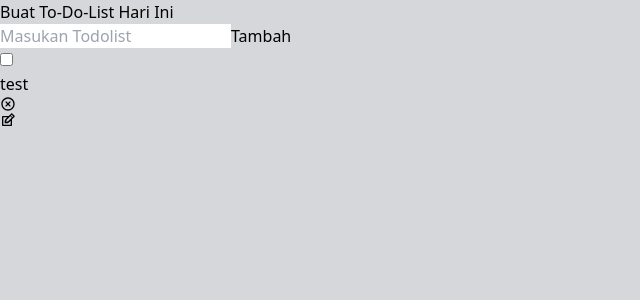
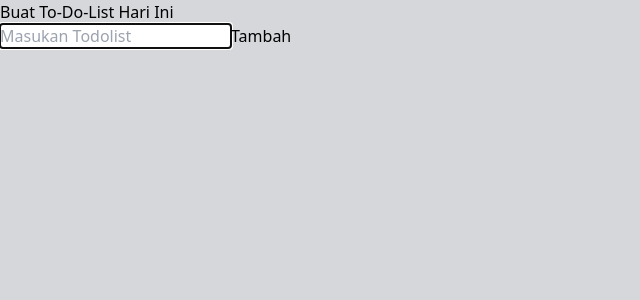
Before and after one commit to atoengg/react-todo-app-2, a React (Vite) app: page / in a window 1280 px wide. Shown: the top 300 px of the page, without its empty margins (0-640 px from the left). Built offline with nearby package versions, Linux system fonts and the light colour scheme.

Commit message:
finish: added feature add todo

```diff
--- a/src/components/Todo.jsx
+++ b/src/components/Todo.jsx
@@ -2,13 +2,14 @@ import React from "react";
 import { RiCloseCircleLine } from "react-icons/ri";
 import { TiEdit } from "react-icons/ti";
 
-export const Todo = () => {
-  return (
-    <>
-      <div className="flex justify-between items-center my-2 mx-auto text-white p-3 rounded-md w-11/12 bg-gradient-to-r from-cyan-500 to-blue-500 ">
-        <div className="flex items-center gap-2">
+export const Todo = ({ todos }) => {
+
+
+  return todos.map((item, index) => (
+    <div className="flex justify-between items-center my-2 mx-auto text-white p-3 rounded-md w-11/12 bg-gradient-to-r from-cyan-500 to-blue-500" key={index}>
+      <div className="flex items-center gap-2" key={item.id}>
         <input type="checkbox" className="w-4 h-4" />
-          <p>test</p>
+        <p>{item.text}</p>
       </div>
 
       <div className="flex items-center text-2xl cursor-pointer">
@@ -16,6 +17,5 @@ export const Todo = () => {
         <TiEdit className="text-white" />
       </div>
     </div>
-    </>
-  );
+  ));
 };
--- a/src/components/TodoForm.jsx
+++ b/src/components/TodoForm.jsx
@@ -1,13 +1,38 @@
-import React from "react";
+import React, { useEffect, useRef, useState } from "react";
 
-export const TodoForm = () => {
+export const TodoForm = (props) => {
+  const [input, setInput] = useState(props.edit ? props.edit.value : "");
+
+  const handleChanges = (e) => {
+    setInput(e.target.value);
+  };
+
+  const inputRef = useRef(null);
+
+  useEffect(() => {
+    inputRef.current.focus();
+  });
+
+  const handleSubmit = (e) => {
+    e.preventDefault();
+
+    props.onSubmit({
+      id: Math.floor(Math.random() * 10000),
+      text: input,
+    });
+
+    setInput("");
+  };
   return (
-    <div className="mb-8">
+    <form className="mb-8" onSubmit={handleSubmit}>
       <input
         type="text"
         placeholder="Masukan Todolist"
         name="text"
-        className="py-3 px-5 rounded-md border-solid border-2 mr-3 border-[#d5d7da] outline-none bg-transparent text-white w-80 duration-200 transition-all ease-in placeholder:text-slate-300 focus:border-teal-500"
+        value={input}
+        onChange={handleChanges}
+        ref={inputRef}
+        className="py-3 px-5 rounded-md border-solid border-2 mr-3 border-[#d5d7da] outline-none bg-transparent text-black w-80 duration-200 transition-all ease-in placeholder:text-slate-300 focus:border-teal-500"
       />
       <button
         className="tambah py-3 font-semibold px-5 rounded-md border-none cursor-pointer outline-none text-white
@@ -15,6 +40,6 @@ export const TodoForm = () => {
       >
         Tambah
       </button>
-    </div>
+    </form>
   );
 };
--- a/src/components/TodoList.jsx
+++ b/src/components/TodoList.jsx
@@ -1,15 +1,28 @@
-import React from "react";
+import React, { useState } from "react";
 import { TodoForm } from "./TodoForm";
 import { Todo } from "./Todo";
 
 export const TodoList = () => {
+  const [todos, setTodos] = useState([]);
+
+  const addTodo = (todo) => {
+    if (!todo.text || /^\s*$/.test(todo.text)) {
+      return;
+    }
+
+    const newTodos = [todo, ...todos];
+
+    setTodos(newTodos);
+    // console.log(todo, ...todos)
+  };
+
   return (
     <div>
       <h1 className="text-2xl text-black my-8 mx-0 font-bold ">
         Buat To-Do-List Hari Ini
       </h1>
-      <TodoForm/>
-      <Todo/>
+      <TodoForm onSubmit={addTodo}/>
+      <Todo todos={todos}/>
     </div>
   );
 };
```
Lines whose indentation alone changed are shown as unchanged.
